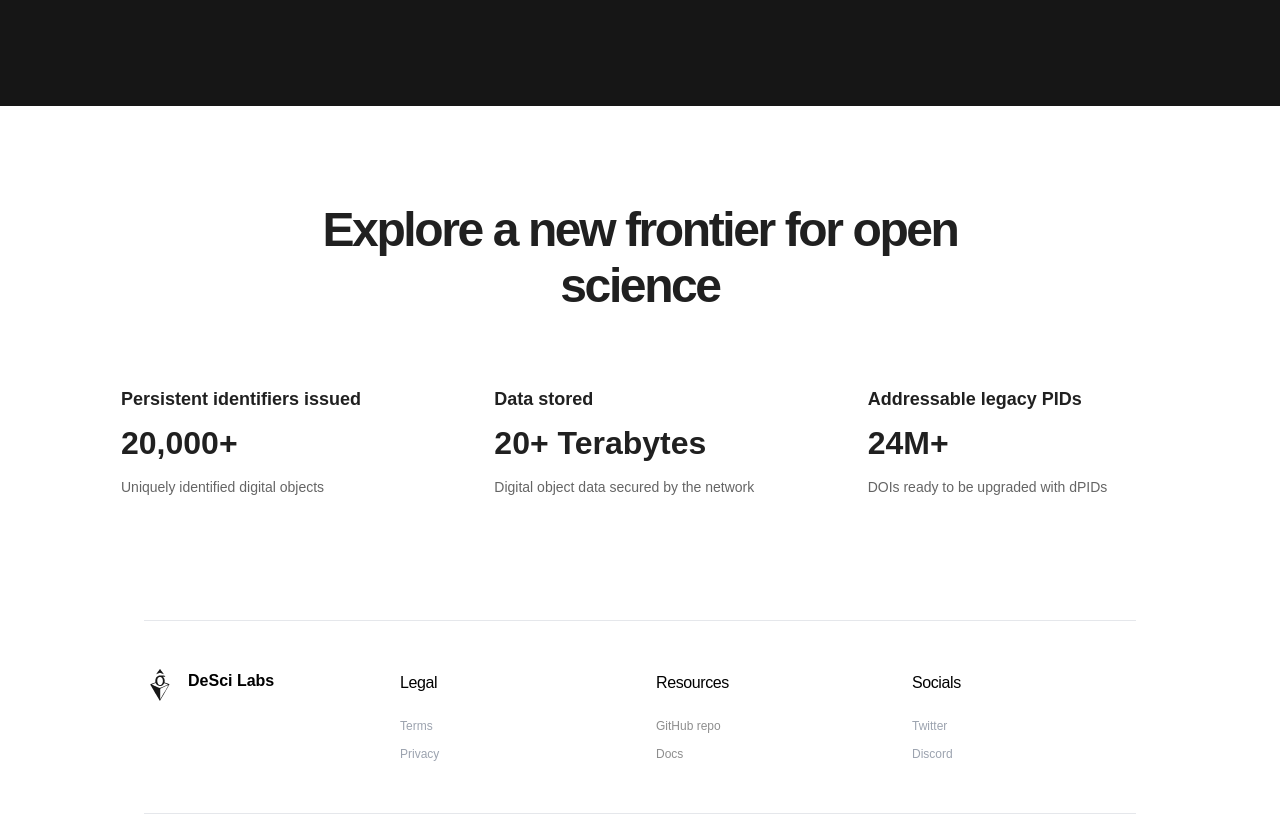
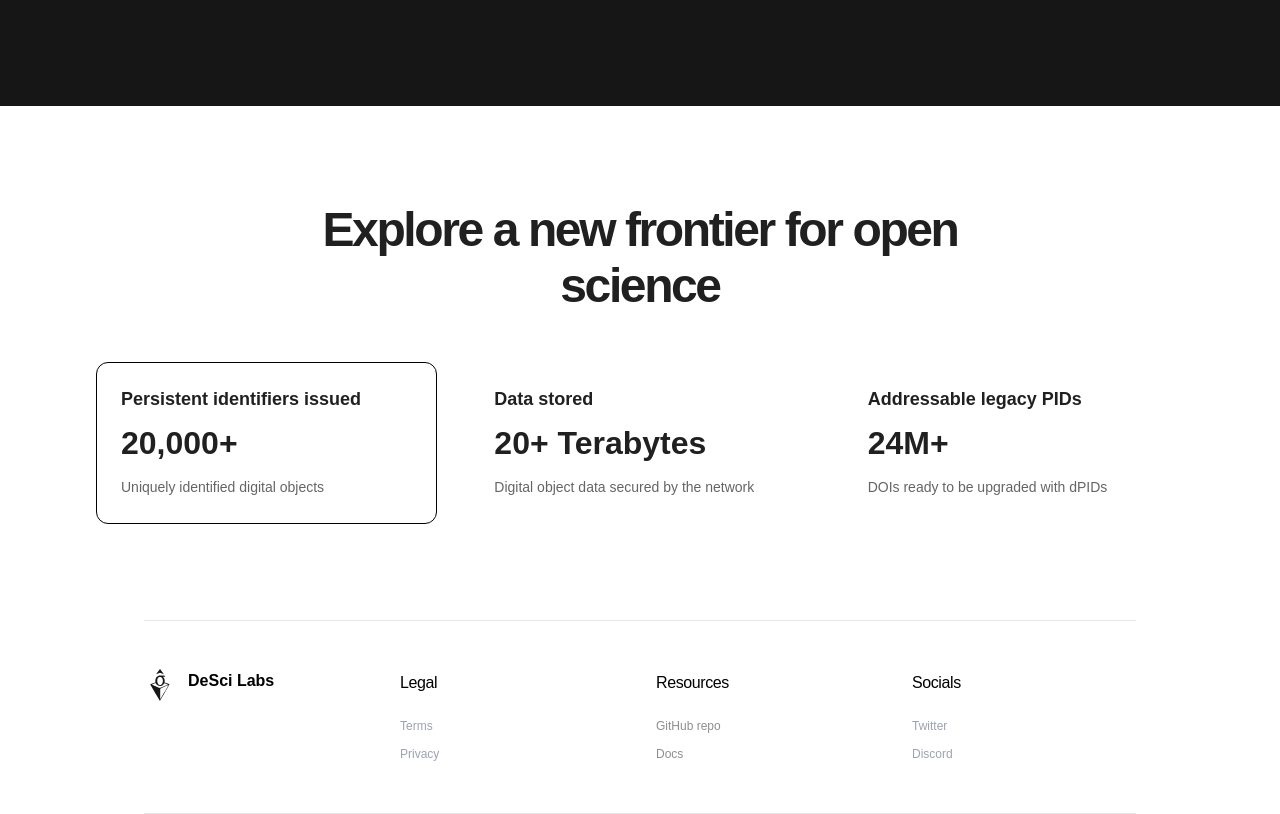
Before and after one commit to desci-labs/landing-desci.com-v3, an Astro site: page / in a window 1280 px wide. Shown: the part 2207-3021 px from the top of the page. Built offline with nearby package versions, Linux system fonts and the light colour scheme; Astro itself is replaced by a stand-in of ours; a web font is replaced by a local one.

Commit message:
metrics test ii

```diff
--- a/src/components/landing/Metrics.astro
+++ b/src/components/landing/Metrics.astro
@@ -26,7 +26,7 @@ const { m_item3_subheader } = Astro.props;
     <div class="mx-auto pt-12">
       <div
         class="mx-auto w-full gap-8 grid grid-cols-1 xl:grid-cols-3">
-        <div class="flex flex-col gap-3 border border-black rounded-xl px-6 py-6">
+        <div class="flex flex-col gap-3 border rounded-xl px-6 py-6" style="border-color: black">
           <p
             class="mt-2 text-lg font-semibold leading-6 text-dark-12 font-display lg:mt-0">
             {m_item1_caption}
```
